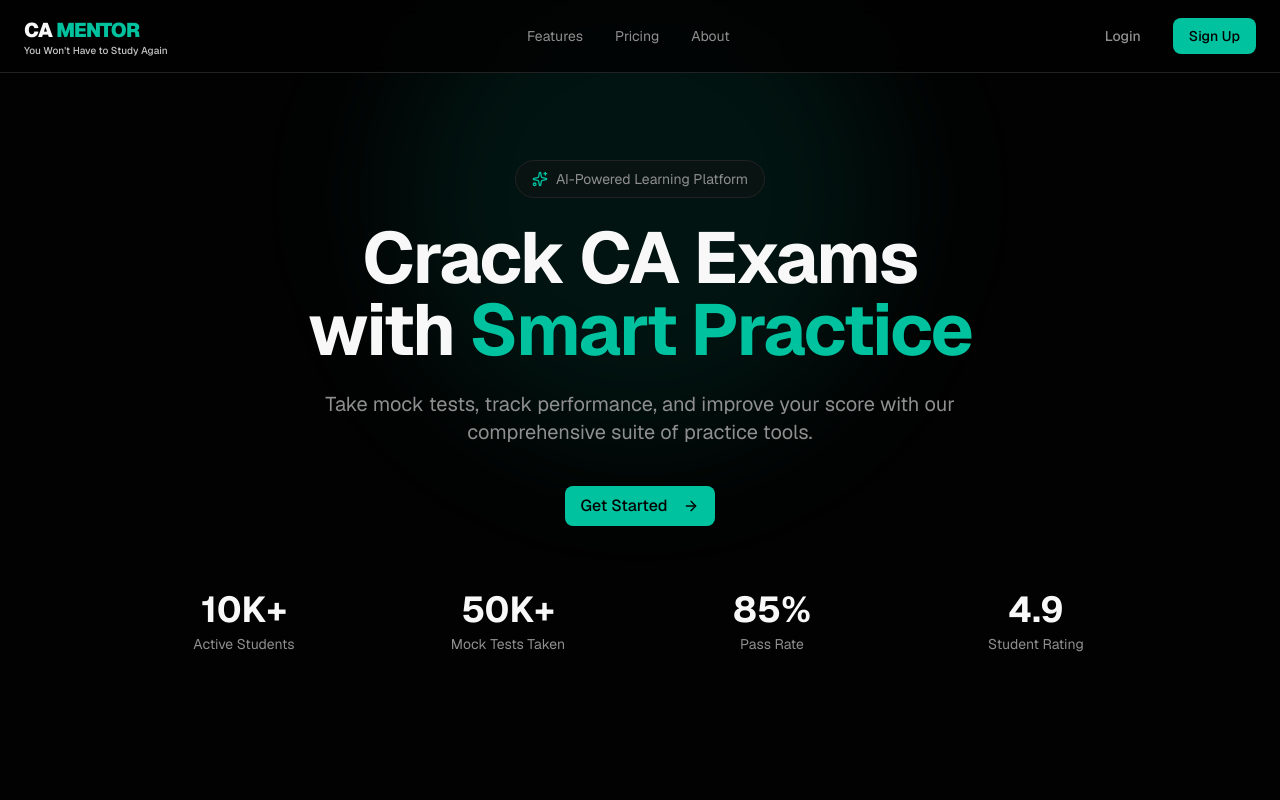
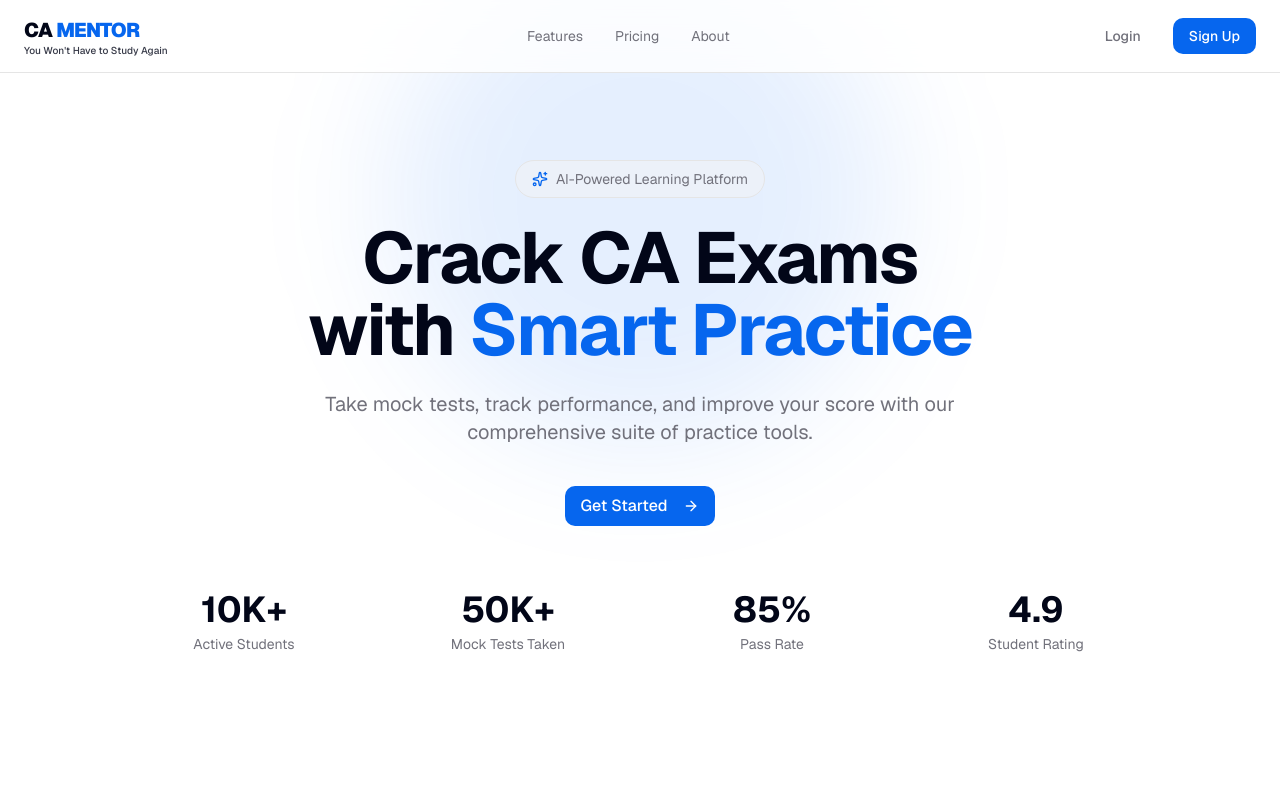
Before and after one commit to sakshichauhan02/CA-platform, a Next.js app: page / in a window 1280 px wide. Shown: the top 800 px of the page. Built offline with nearby package versions, Linux system fonts and the light colour scheme.

Commit message:
full project upload

```diff
--- a/app/dashboard/page.tsx
+++ b/app/dashboard/page.tsx
@@ -71,10 +71,7 @@ export default function DashboardPage() {
         <div className="flex h-full flex-col">
           <div className="flex h-16 items-center border-b px-6">
             <Link href="/" className="flex items-center gap-2">
-              <div className="flex h-8 w-8 items-center justify-center rounded-lg bg-primary">
-                <span className="text-lg font-bold text-primary-foreground">CA</span>
-              </div>
-              <span className="text-lg font-semibold tracking-tight">CA Platform</span>
+              <Logo className="scale-90" />
             </Link>
           </div>
           <nav className="flex-1 space-y-1 p-4">
--- a/app/globals.css
+++ b/app/globals.css
@@ -4,74 +4,74 @@
 @custom-variant dark (&:is(.dark *));
 
 :root {
-  --background: oklch(0.09 0 0);
-  --foreground: oklch(0.98 0 0);
-  --card: oklch(0.12 0 0);
-  --card-foreground: oklch(0.98 0 0);
-  --popover: oklch(0.12 0 0);
-  --popover-foreground: oklch(0.98 0 0);
-  --primary: oklch(0.72 0.15 175);
-  --primary-foreground: oklch(0.09 0 0);
-  --secondary: oklch(0.18 0 0);
-  --secondary-foreground: oklch(0.98 0 0);
-  --muted: oklch(0.18 0 0);
-  --muted-foreground: oklch(0.65 0 0);
-  --accent: oklch(0.72 0.15 175);
-  --accent-foreground: oklch(0.09 0 0);
+  --background: oklch(1 0 0);
+  --foreground: oklch(0.129 0.042 264.695);
+  --card: oklch(1 0 0);
+  --card-foreground: oklch(0.129 0.042 264.695);
+  --popover: oklch(1 0 0);
+  --popover-foreground: oklch(0.129 0.042 264.695);
+  --primary: oklch(0.55 0.22 260);
+  --primary-foreground: oklch(1 0 0);
+  --secondary: oklch(0.967 0.003 264.542);
+  --secondary-foreground: oklch(0.129 0.042 264.695);
+  --muted: oklch(0.967 0.003 264.542);
+  --muted-foreground: oklch(0.552 0.016 285.938);
+  --accent: oklch(0.967 0.003 264.542);
+  --accent-foreground: oklch(0.129 0.042 264.695);
   --destructive: oklch(0.577 0.245 27.325);
-  --destructive-foreground: oklch(0.98 0 0);
-  --border: oklch(0.25 0 0);
-  --input: oklch(0.18 0 0);
-  --ring: oklch(0.72 0.15 175);
-  --chart-1: oklch(0.72 0.15 175);
-  --chart-2: oklch(0.6 0.118 184.704);
-  --chart-3: oklch(0.398 0.07 227.392);
-  --chart-4: oklch(0.828 0.189 84.429);
-  --chart-5: oklch(0.769 0.188 70.08);
-  --radius: 0.625rem;
-  --sidebar: oklch(0.12 0 0);
-  --sidebar-foreground: oklch(0.98 0 0);
-  --sidebar-primary: oklch(0.72 0.15 175);
-  --sidebar-primary-foreground: oklch(0.09 0 0);
-  --sidebar-accent: oklch(0.18 0 0);
-  --sidebar-accent-foreground: oklch(0.98 0 0);
-  --sidebar-border: oklch(0.25 0 0);
-  --sidebar-ring: oklch(0.72 0.15 175);
+  --destructive-foreground: oklch(1 0 0);
+  --border: oklch(0.922 0 0);
+  --input: oklch(0.922 0 0);
+  --ring: oklch(0.55 0.22 260);
+  --chart-1: oklch(0.55 0.22 260);
+  --chart-2: oklch(0.65 0.15 250);
+  --chart-3: oklch(0.75 0.1 240);
+  --chart-4: oklch(0.85 0.05 230);
+  --chart-5: oklch(0.95 0.02 220);
+  --radius: 0.75rem;
+  --sidebar: oklch(0.985 0 0);
+  --sidebar-foreground: oklch(0.129 0.042 264.695);
+  --sidebar-primary: oklch(0.55 0.22 260);
+  --sidebar-primary-foreground: oklch(1 0 0);
+  --sidebar-accent: oklch(0.967 0.003 264.542);
+  --sidebar-accent-foreground: oklch(0.129 0.042 264.695);
+  --sidebar-border: oklch(0.922 0 0);
+  --sidebar-ring: oklch(0.55 0.22 260);
 }
 
 .dark {
-  --background: oklch(0.09 0 0);
-  --foreground: oklch(0.98 0 0);
-  --card: oklch(0.12 0 0);
-  --card-foreground: oklch(0.98 0 0);
-  --popover: oklch(0.12 0 0);
-  --popover-foreground: oklch(0.98 0 0);
-  --primary: oklch(0.72 0.15 175);
-  --primary-foreground: oklch(0.09 0 0);
-  --secondary: oklch(0.18 0 0);
-  --secondary-foreground: oklch(0.98 0 0);
-  --muted: oklch(0.18 0 0);
-  --muted-foreground: oklch(0.65 0 0);
-  --accent: oklch(0.72 0.15 175);
-  --accent-foreground: oklch(0.09 0 0);
+  --background: oklch(0.129 0.042 264.695);
+  --foreground: oklch(0.985 0.002 247.839);
+  --card: oklch(0.15 0.05 260);
+  --card-foreground: oklch(0.985 0.002 247.839);
+  --popover: oklch(0.15 0.05 260);
+  --popover-foreground: oklch(0.985 0.002 247.839);
+  --primary: oklch(0.623 0.214 259.815);
+  --primary-foreground: oklch(1 0 0);
+  --secondary: oklch(0.18 0.06 260);
+  --secondary-foreground: oklch(0.985 0.002 247.839);
+  --muted: oklch(0.18 0.06 260);
+  --muted-foreground: oklch(0.707 0.022 261.325);
+  --accent: oklch(0.18 0.06 260);
+  --accent-foreground: oklch(0.985 0.002 247.839);
   --destructive: oklch(0.577 0.245 27.325);
-  --destructive-foreground: oklch(0.98 0 0);
-  --border: oklch(0.25 0 0);
-  --input: oklch(0.18 0 0);
-  --ring: oklch(0.72 0.15 175);
-  --chart-1: oklch(0.72 0.15 175);
-  --chart-2: oklch(0.696 0.17 162.48);
-  --chart-3: oklch(0.769 0.188 70.08);
-  --chart-4: oklch(0.627 0.265 303.9);
-  --chart-5: oklch(0.645 0.246 16.439);
-  --sidebar: oklch(0.12 0 0);
-  --sidebar-foreground: oklch(0.98 0 0);
-  --sidebar-primary: oklch(0.72 0.15 175);
-  --sidebar-primary-foreground: oklch(0.09 0 0);
-  --sidebar-accent: oklch(0.18 0 0);
-  --sidebar-accent-foreground: oklch(0.98 0 0);
-  --sidebar-border: oklch(0.25 0 0);
-  --sidebar-ring: oklch(0.72 0.15 175);
+  --destructive-foreground: oklch(1 0 0);
+  --border: oklch(0.25 0.05 260);
+  --input: oklch(0.25 0.05 260);
+  --ring: oklch(0.623 0.214 259.815);
+  --chart-1: oklch(0.623 0.214 259.815);
+  --chart-2: oklch(0.55 0.15 260);
+  --chart-3: oklch(0.45 0.1 260);
+  --chart-4: oklch(0.35 0.08 260);
+  --chart-5: oklch(0.25 0.05 260);
+  --sidebar: oklch(0.15 0.05 260);
+  --sidebar-foreground: oklch(0.985 0.002 247.839);
+  --sidebar-primary: oklch(0.623 0.214 259.815);
+  --sidebar-primary-foreground: oklch(1 0 0);
+  --sidebar-accent: oklch(0.18 0.06 260);
+  --sidebar-accent-foreground: oklch(0.985 0.002 247.839);
+  --sidebar-border: oklch(0.25 0.05 260);
+  --sidebar-ring: oklch(0.623 0.214 259.815);
 }
 
 @theme inline {
```
